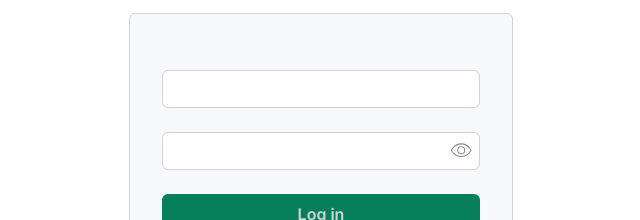
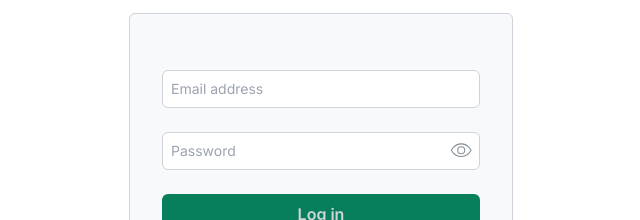
Before and after one commit to Tibz-Dankan/appcrons-web, a Next.js app: page /auth/login in a window 1280 px wide. Shown: the part 330-550 px from the top of the page, without its empty margins (319-959 px from the left). Built offline with nearby package versions, Linux system fonts and the light colour scheme.

Commit message:
feat: add placeholder labels for login form

```diff
--- a/src/app/auth/login/page.tsx
+++ b/src/app/auth/login/page.tsx
@@ -84,8 +84,18 @@ const Login: React.FC = () => {
           border-[1px] border-color-secondary bg-color-tertiary p-8
           rounded-md z-[1] text-color-primary"
         >
-          <InputField type="email" name="email" formik={formik} />
-          <InputField type="password" name="password" formik={formik} />
+          <InputField
+            type="email"
+            name="email"
+            placeholder="Email address"
+            formik={formik}
+          />
+          <InputField
+            type="password"
+            name="password"
+            placeholder="Password"
+            formik={formik}
+          />
           <Button
             label={
               <>
```
